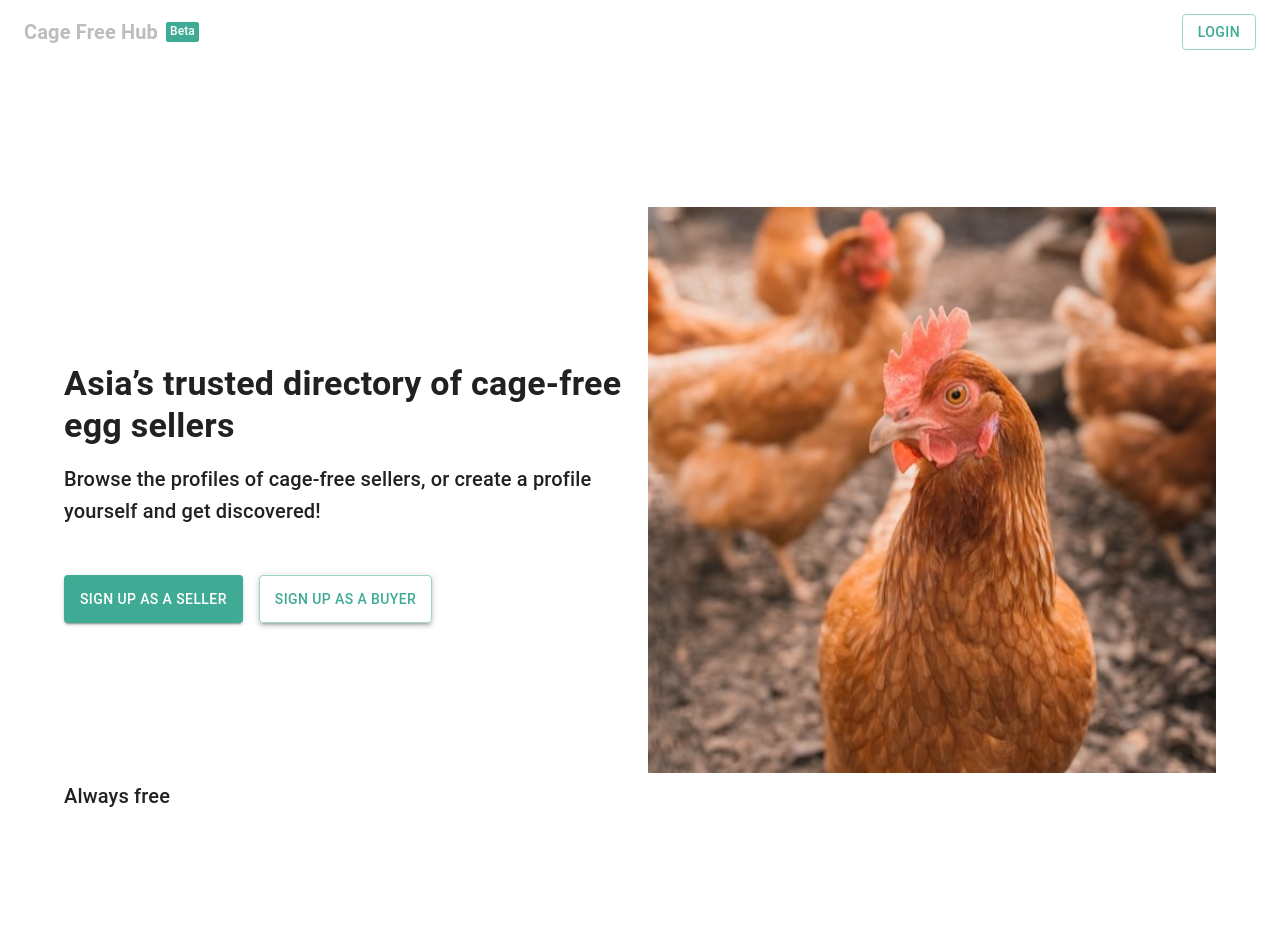
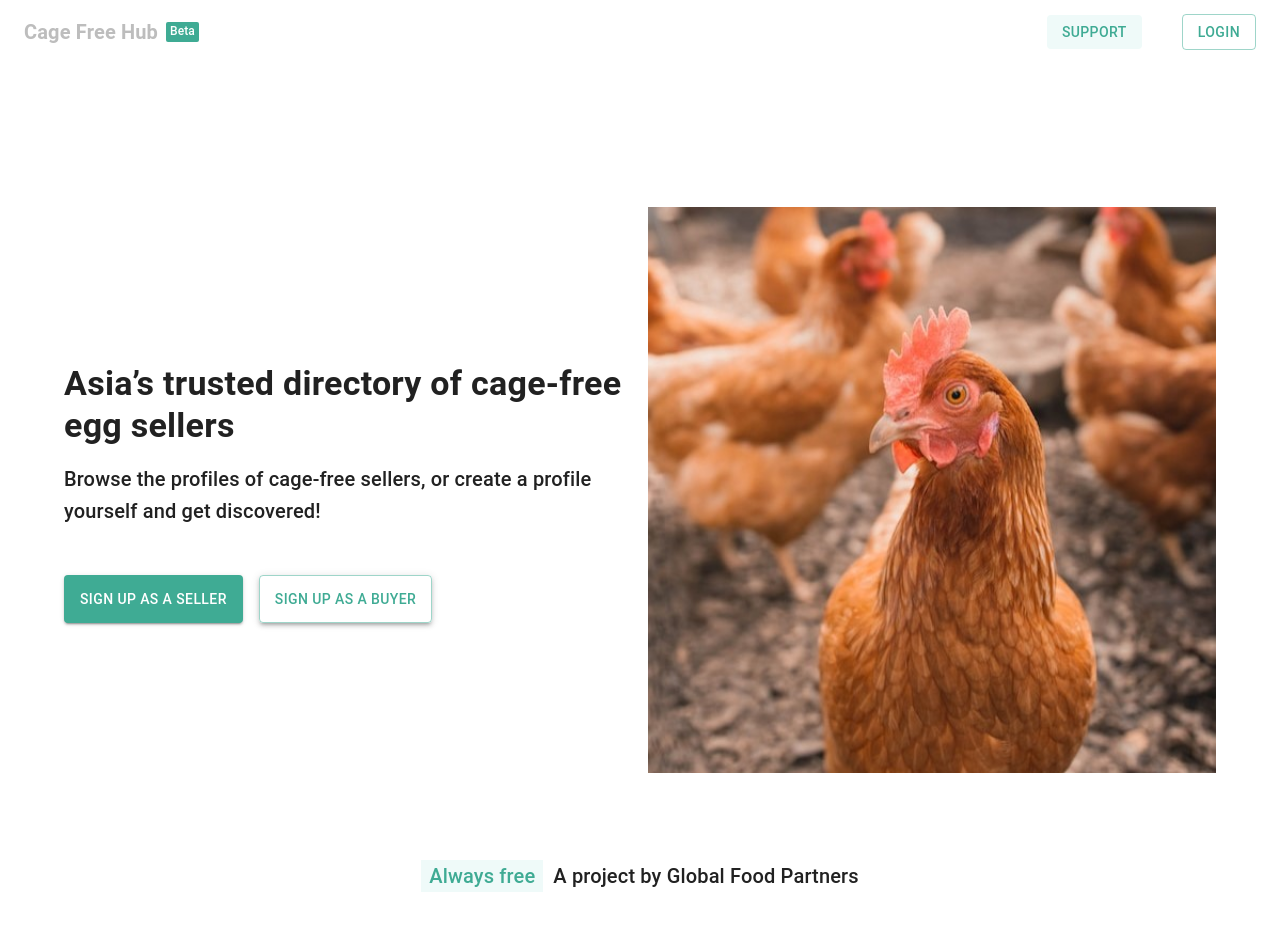
Before and after one commit to Yellow987/CageFreeHub, a React (Create React App) app in the folder chicken_app/: page / in a window 1280 px wide. Shown: the top 930 px of the page. Before the commit the page ends 812 px from the top, so only its background shows below. Built offline with nearby package versions, Linux system fonts and the light colour scheme.

Commit message:
Tweaked Landing Page

```diff
--- a/chicken_app/src/App.js
+++ b/chicken_app/src/App.js
@@ -6,6 +6,8 @@ import GlobalNavBar from './Components/GlobalNavBar';
 import Home from './Pages/Home';
 import Signup from './Pages/Signup';
 import Login from './Pages/Login';
+import FormPart1 from './Pages/FormPart1';
+
 import CssBaseline from '@mui/material/CssBaseline';
 
 const theme = createTheme({
@@ -32,6 +34,8 @@ function App() {
         <Route path="/" element={<Home/>} />
         <Route path="/Signup" element={<Signup/>} />
         <Route path="/Login" element={<Login/>} />
+        <Route path="/FormPart1" element={<FormPart1/>} />
+
       </Routes>
     </ThemeProvider>
   );
--- a/chicken_app/src/Components/GlobalNavBar.js
+++ b/chicken_app/src/Components/GlobalNavBar.js
@@ -5,7 +5,7 @@ import Toolbar from '@mui/material/Toolbar';
 import Typography from '@mui/material/Typography';
 import { Box } from '@mui/material';
 import { grey } from '@mui/material/colors';
-
+import { mdiCommentOutline } from '@mui/icons-material';
 const styles = {
   betaBox : {
     m:'8px',
@@ -27,6 +27,7 @@ function GlobalNavBar() {
           </Typography>
         </Box>
         <Box sx={{ flexGrow: 1 }}/>
+        <Button variant="outlined" style={{backgroundColor:'#EFFAF9', color:'#3FAB94', marginRight:'40px', border:'0'}}><mdiCommentOutline style={{color:'#3FAB94'}}/>Support</Button>
         <Button variant="outlined">Login</Button>
       </Toolbar>
     </AppBar>
--- a/chicken_app/src/Pages/FormPart1.js
+++ b/chicken_app/src/Pages/FormPart1.js
@@ -3,7 +3,7 @@ import Typography from '@mui/material/Typography';
 import Grid from '@mui/material/Grid';
 import TextField from '@mui/material/TextField';
 import Button from '@mui/material/Button';
-export const FormPart1 = ({sendDataToPage})=>{
+const FormPart1 = ({sendDataToPage})=>{
     const styles = {
         twoButtons: {
             display: 'flex',
@@ -46,3 +46,5 @@ export const FormPart1 = ({sendDataToPage})=>{
         </Container>
     )
 }
+
+export default FormPart1
--- a/chicken_app/src/Pages/Home.js
+++ b/chicken_app/src/Pages/Home.js
@@ -48,7 +48,10 @@ const Home = ()=> {
                     <Box component="img" src={chickenImage} alt="chickenImage" sx={{ width:1 }}/>
                 </Grid>
             </Grid>
-            <Typography variant="h6" component='p' >Always free</Typography>
+            <div style={{display:'flex', justifyContent:'center', alignContent:'center', gap:'10px', margin:"80px 0 157px 0"}}>
+                <Typography variant="h6" component='p' style={{backgroundColor:' #EFFAF9', color:'#3FAB94', padding:'8px', paddingTop:'0px', paddingBottom:'0px'}}>Always free</Typography>
+                <Typography variant="h6" component='p' >A project by Global Food Partners</Typography>
+            </div>
       </Container>
     )
 }
```
Also changed, not shown: 1 other file (tests, documents, lock files or other folders).
